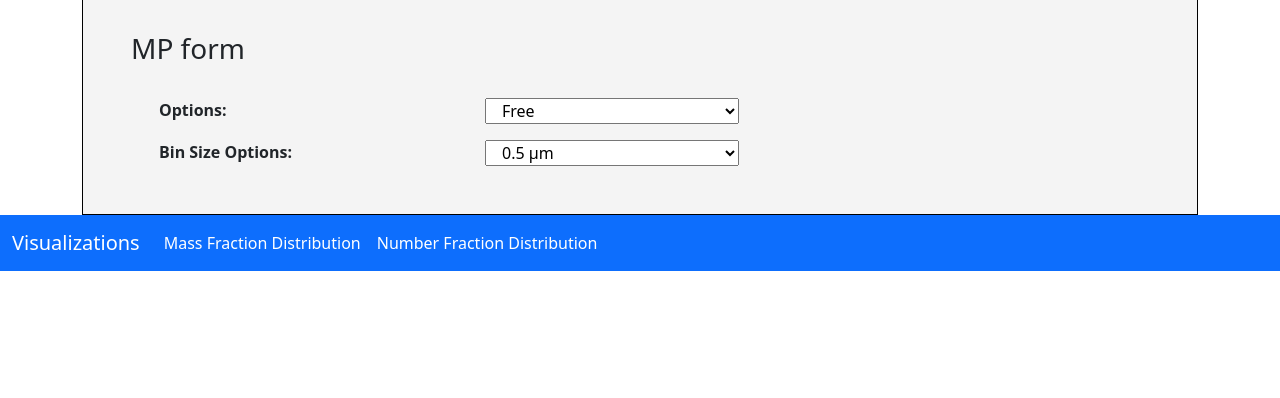
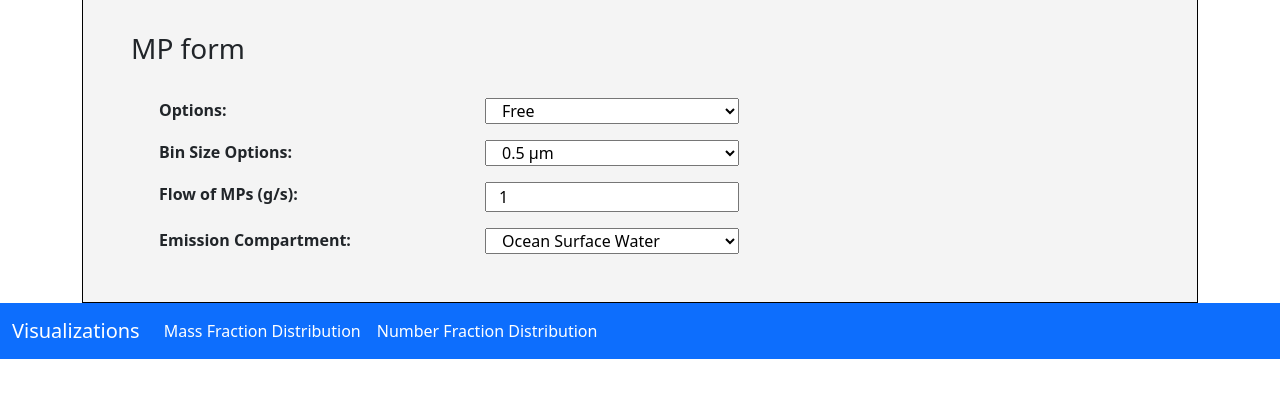
Before and after one commit to karenlarkina/UTOPIA-WebApp, a Flask app: page / in a window 1280 px wide, after a click on "Emission Scenario". Shown: the part 56-454 px from the top of the page. Run offline with Flask 3, Linux system fonts and the light colour scheme; parts of the project's set-up code (start-up, migrations or seed data) failed here and were passed over; some libraries are stand-ins or nearby versions.

Commit message:
Added two parameters for the emissions scenario tab: input_flow_g_s and emiss_comp

```diff
--- a/src/views/static/js/d3-heatmap.js
+++ b/src/views/static/js/d3-heatmap.js
@@ -23,6 +23,8 @@ document.addEventListener('DOMContentLoaded', function () {
             EmScenario:{
                 MPform: document.getElementById('mp_form').value,
                 size_bin: document.getElementById('es_bin_size').value,
+                input_flow_g_s: document.getElementById('input_flow_g_s').value,
+                emiss_comp: document.getElementById('emiss_comp').value
             }
         }
         return JSON.stringify(utopiaObject)
@@ -123,6 +125,7 @@ document.addEventListener('DOMContentLoaded', function () {
         };
 
         const mousemove = function(event, d) {
+            if (d.value !== "") {
                 // Calculate the position of the tooltip relative to the mouse pointer
                 const tooltipLeft = event.pageX + 10;
                 const tooltipTop = event.pageY - 40;
@@ -131,7 +134,12 @@ document.addEventListener('DOMContentLoaded', function () {
                 tooltip
                     .html("" + d.value)
                     .style("left", tooltipLeft + "px")
-                .style("top", tooltipTop + "px");
+                    .style("top", tooltipTop + "px")
+                    .style("display", "block");
+            } else {
+                // If d.value is empty, hide the tooltip
+                tooltip.style("display", "none");
+            }
         };
 
         const mouseleave = function (event, d) {
--- a/src/views/templates/index.html
+++ b/src/views/templates/index.html
@@ -103,6 +103,32 @@
                             <option value="e">5000 µm</option>
                         </select>
                     </div>
+                    <div class="row">
+                        <label class="col-md-4" for="input_flow_g_s">Flow of MPs (g/s):</label>
+                        <input class="col-md-3" type="number" id="input_flow_g_s" value="1" minlength="1">
+                    </div>
+                    <div class="row">
+                        <label class="col-md-4" for="emiss_comp">Emission Compartment:</label>
+                        <select class="col-md-3" id="emiss_comp">
+                            <option value="Ocean_Surface_Water">Ocean Surface Water</option>
+                            <option value="Ocean_Mixed_Water">Ocean Mixed Water</option>
+                            <option value="Ocean_Column_Water">Ocean Column Water</option>
+                            <option value="Coast_Surface_Water">Coast Surface Water</option>
+                            <option value="Coast_Column_Water">Coast Column Water</option>
+                            <option value="Surface_Freshwater">Surface Freshwater</option>
+                            <option value="Bulk_Freshwater">Bulk Freshwater</option>
+                            <option value="Sediment_Freshwater">Sediment Freshwater</option>
+                            <option value="Sediment_Ocean">Sediment Ocean</option>
+                            <option value="Sediment_Coast">Sediment Coast</option>
+                            <option value="Urban_Soil_Surface">Urban Soil Surface</option>
+                            <option value="Urban_Soil">Urban Soil</option>
+                            <option value="Background_Soil_Surface">Background Soil Surface</option>
+                            <option value="Background_Soil">Background Soil</option>
+                            <option value="Agricultural_Soil_Surface">Agricultural Soil Surface</option>
+                            <option value="Agricultural_Soil">Agricultural Soil</option>
+                            <option value="Air">Air</option>
+                        </select>
+                    </div>
                 </div>
             </div>
         <!--Visualizations container-->
```
Also changed, not shown: src/models/script_UTOPIA_user.py (+13 -1 lines), 1 other file. Lines whose indentation alone changed are shown as unchanged.
